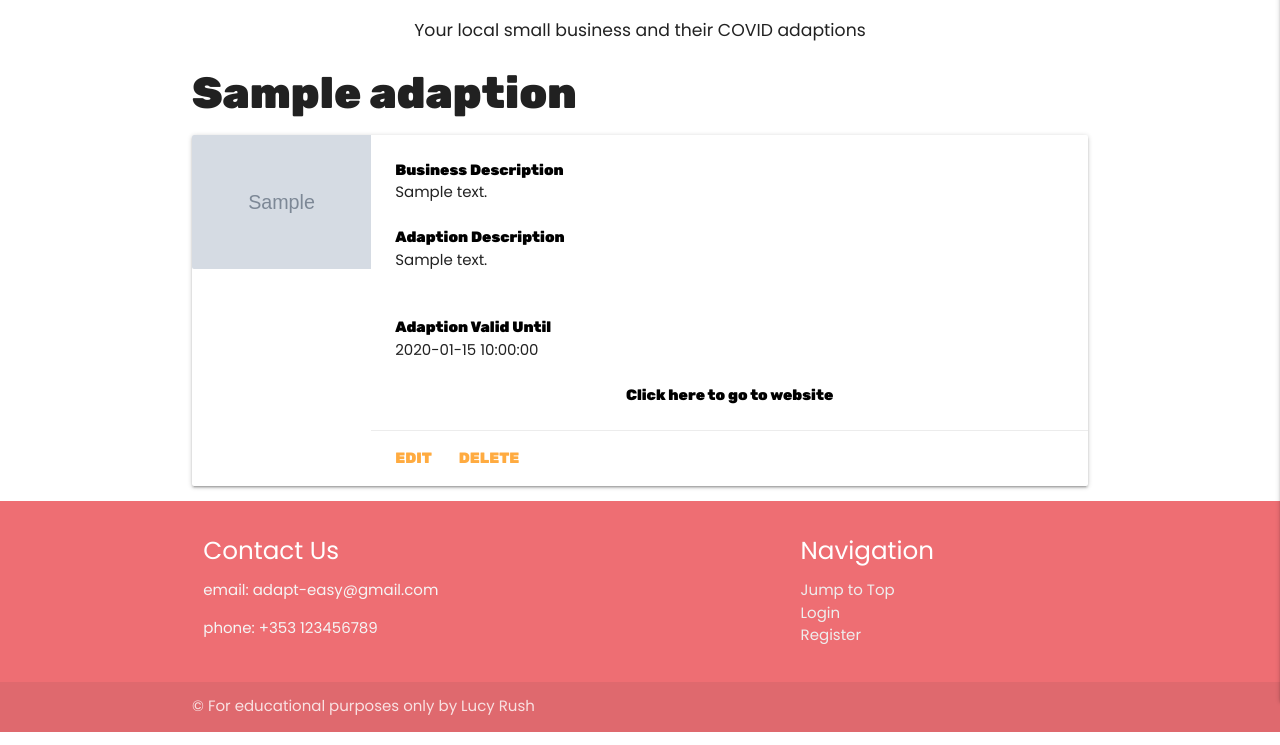
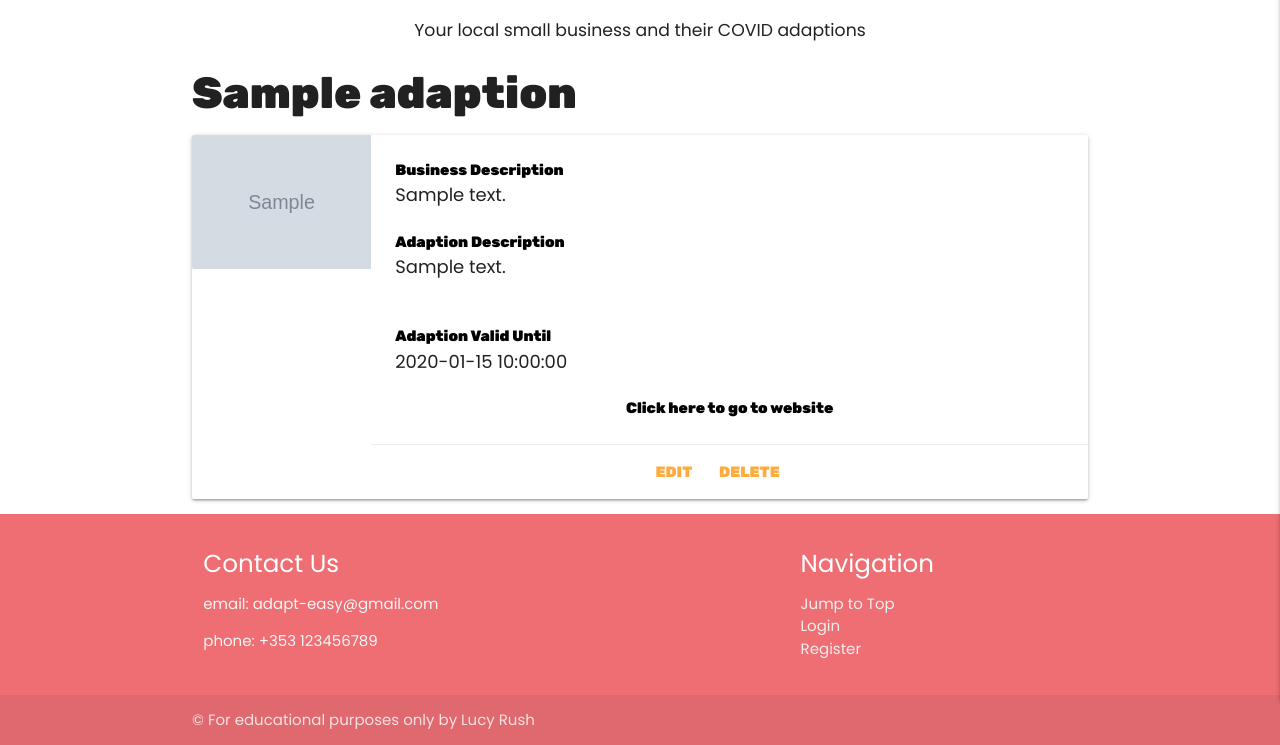
Before and after one commit to lucyrush/adapt-easy, a Flask app: page / in a window 1280 px wide. Shown: the part 159-904 px from the top of the page. Run offline with Flask 2, Linux system fonts and the light colour scheme; grey boxes marked "Sample" are stand-in pictures; a database or web service that is not in the repository returns one stand-in record (values such as "Sample title"); some libraries are stand-ins or nearby versions.

Commit message:
Change font size

```diff
--- a/static/css/style.css
+++ b/static/css/style.css
@@ -56,3 +56,6 @@ body{
     font-family: 'Rubik', sans-serif;
     color: #DC5864;
 }
+.data-text {
+    font-size: 18px;
+}
--- a/templates/listings.html
+++ b/templates/listings.html
@@ -28,7 +28,7 @@
           <br/>
         <a href="{{ adaption.website_url }} " target="_blank"><p class="adaption-text center-align">Click here to go to website</p></a>
       </div>
-      <div class="card-action">
+      <div class="card-action center-align">
         <a href="#">Edit</a>
         <a href="#">Delete</a>
       </div>
```
